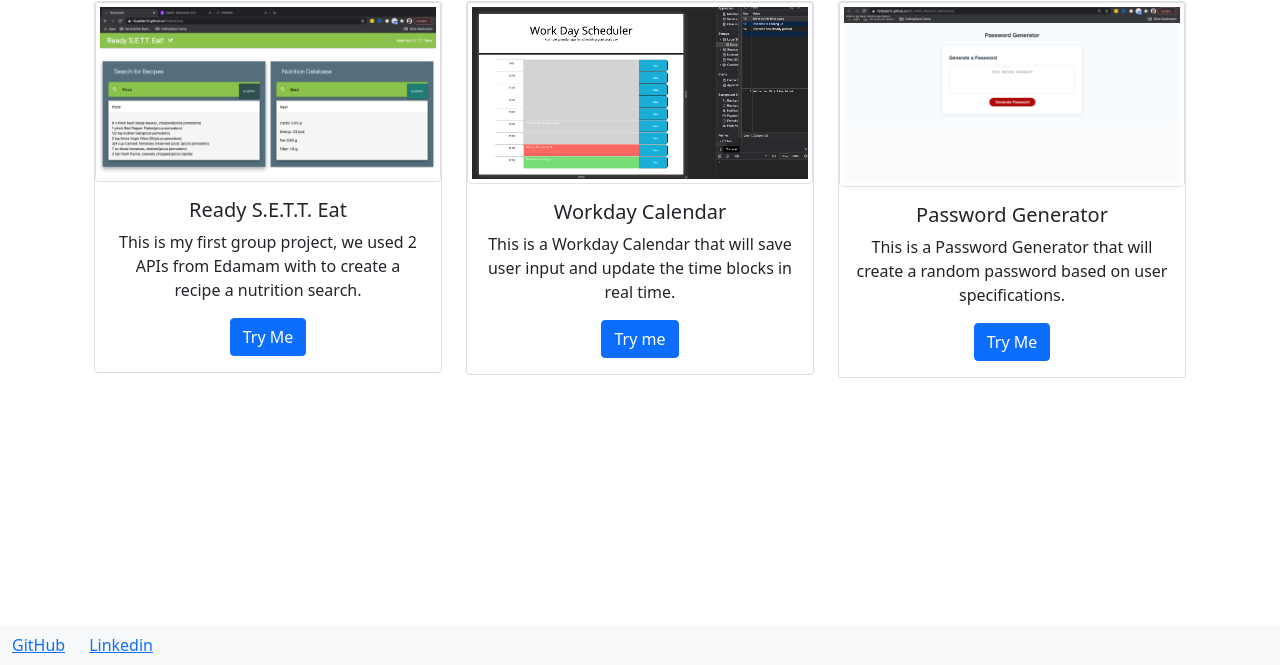
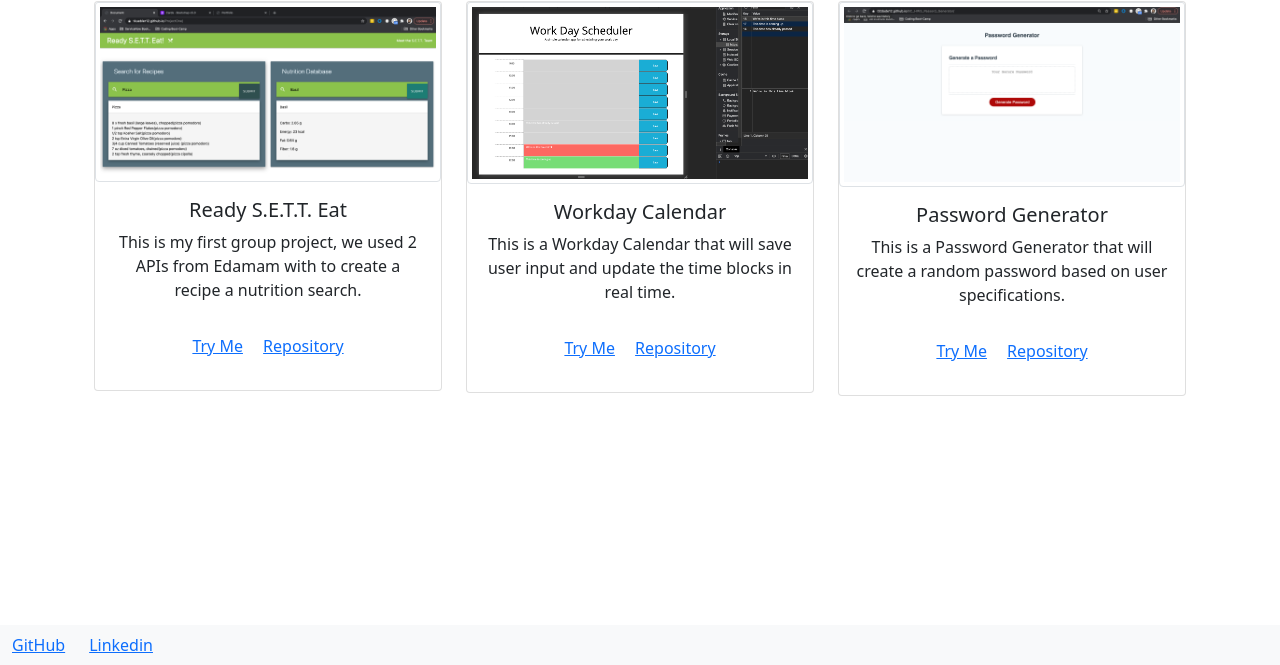
Before and after one commit to 02Dade12/Collazo_Portfolio, a plain HTML site: page portfolio.html in a window 1280 px wide. Shown: the part 135-800 px from the top of the page. Drawn offline with nearby package versions, Linux system fonts and the light colour scheme.

Commit message:
modified cards on portfolio

```diff
--- a/portfolio.html
+++ b/portfolio.html
@@ -55,7 +55,10 @@
               <div class="card-body text-center">
                 <h5 class="card-title">Ready S.E.T.T. Eat</h5>
                 <p class="card-text">This is my first group project, we used 2 APIs from Edamam with to create a recipe a nutrition search.</p>
-                <a href="https://tkuebler12.github.io/ProjectOne/" class="btn btn-primary">Try Me</a>
+                <div class="card-body">
+                  <a href="https://tkuebler12.github.io/ProjectOne/" class="card-link">Try Me</a>
+                  <a href="https://github.com/tkuebler12/ProjectOne" class="card-link">Repository</a>
+                </div>
               </div>
             </div>
           </div>
@@ -66,7 +69,10 @@
               <div class="card-body text-center">
                 <h5 class="card-title">Workday Calendar</h5>
                 <p class="card-text">This is a Workday Calendar that will save user input and update the time blocks in real time.</p>
-                <a href="https://02dade12.github.io/Workday_Scheduler/" class="btn btn-primary">Try me</a>
+                <div class="card-body">
+                  <a href="https://02dade12.github.io/Workday_Scheduler/" class="card-link">Try Me</a>
+                  <a href="https://github.com/02Dade12/Workday_Scheduler" class="card-link">Repository</a>
+                </div>
               </div>
             </div>
           </div>
@@ -77,7 +83,10 @@
               <div class="card-body text-center">
                 <h5 class="card-title">Password Generator</h5>
                 <p class="card-text">This is a Password Generator that will create a random password based on user specifications.</p>
-                <a href="https://02dade12.github.io/BC_HW3_Passord_Generator/" class="btn btn-primary">Try Me</a>
+                <div class="card-body">
+                  <a href="https://02dade12.github.io/BC_HW3_Passord_Generator/" class="card-link">Try Me</a>
+                  <a href="https://github.com/02Dade12/BC_HW3_Passord_Generator" class="card-link">Repository</a>
+                </div>
               </div>
             </div>
           </div>
```
